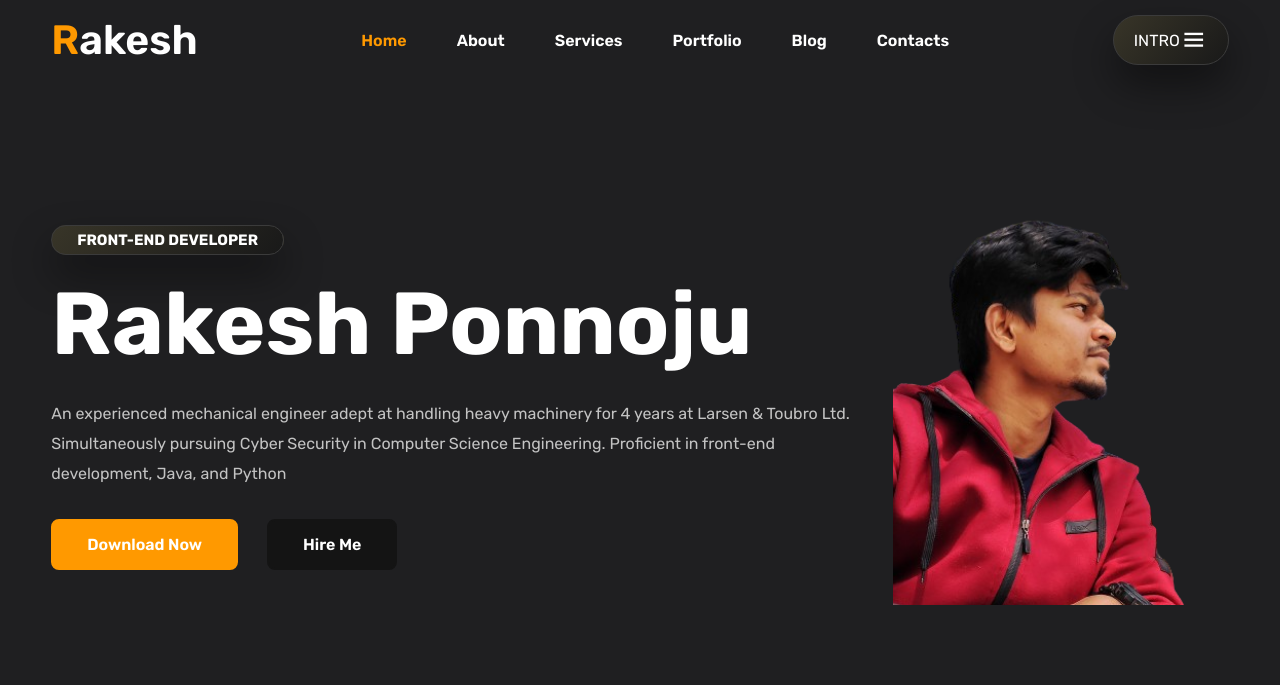
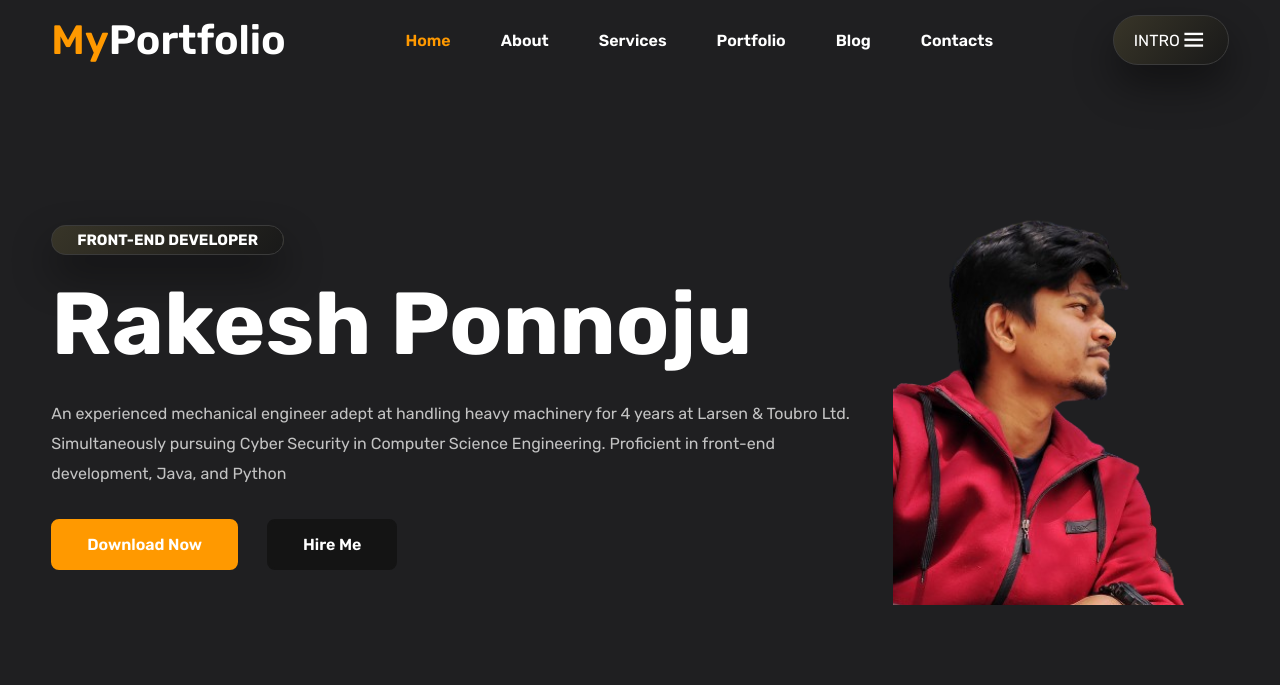
Before and after one commit to RakeshPonnoju0558/My-Portfolio, a plain HTML site: page index.html in a window 1280 px wide. Shown: the top 685 px of the page. Drawn offline with nearby package versions, Linux system fonts and the light colour scheme; a script that the page names is missing.

Commit message:
Update index.html

```diff
--- a/index.html
+++ b/index.html
@@ -16,7 +16,7 @@
 <body>
     <!-- Header section -->
     <header>
-        <a href="#" class="logo"><span>R</span>akesh</a>
+        <a href="#" class="logo"><span>My</span>Portfolio</a>
 
         <ul class="navbar">
             <li><a href="#" class="active">Home</a></li>
```
